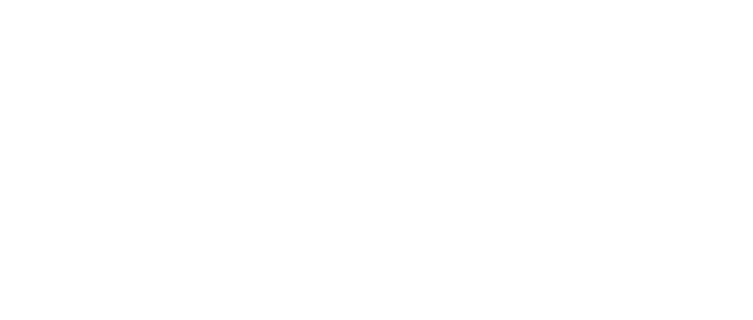
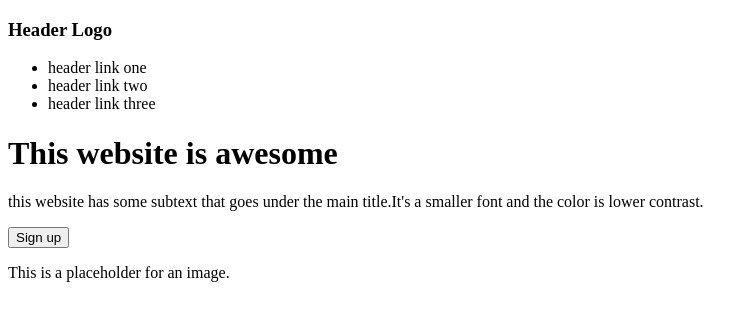
Before and after one commit to sahalahsan/landing-page, a plain HTML site: page index.html in a window 1280 px wide. Shown: the whole page, without its empty margins (0-753 px from the left). Drawn offline with Linux system fonts and the light colour scheme.

Commit message:
Added HTML elment and containers and added some sample data.

```diff
--- a/index.html
+++ b/index.html
@@ -7,6 +7,29 @@
     <title>Landing Page Assignment</title>
 </head>
 <body>
+    <div class="header">
+      <h3>Header Logo</h3>
+      <ul>
+        <li>header link one</li>
+        <li>header link two</li>
+        <li>header link three</li>
+      </ul>
+    </div>
+    <div>
+        <div>
+          <h1>This website is awesome</h1>
+          <p>this website has some subtext that goes under the main title.It's a smaller font and the color is lower contrast.</p>
+          <button>Sign up</button>
+        </div>
+        <div>
+          <p>This is a placeholder for an image.</p>
+        </div>
+    </div>
+    <div>
 
+    </div>
+    <div>
+
+    </div>
 </body>
 </html>
```
